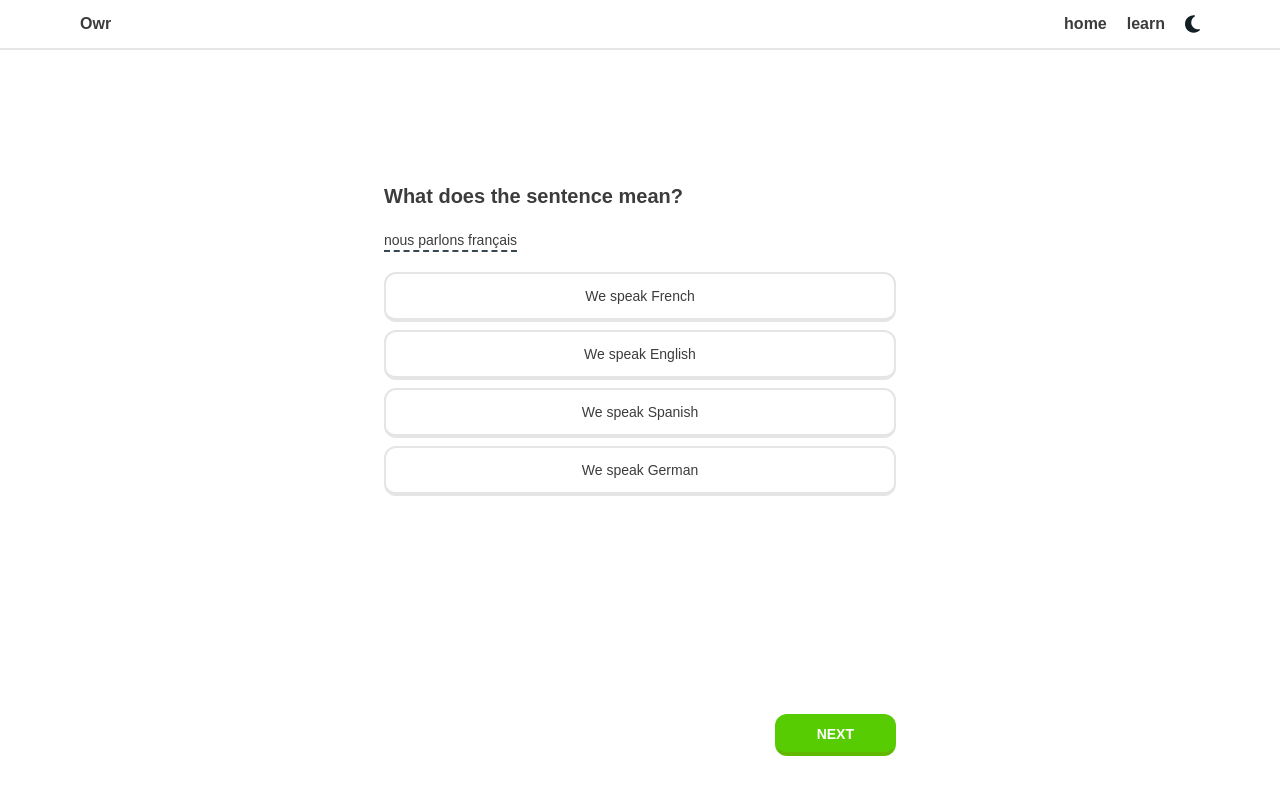
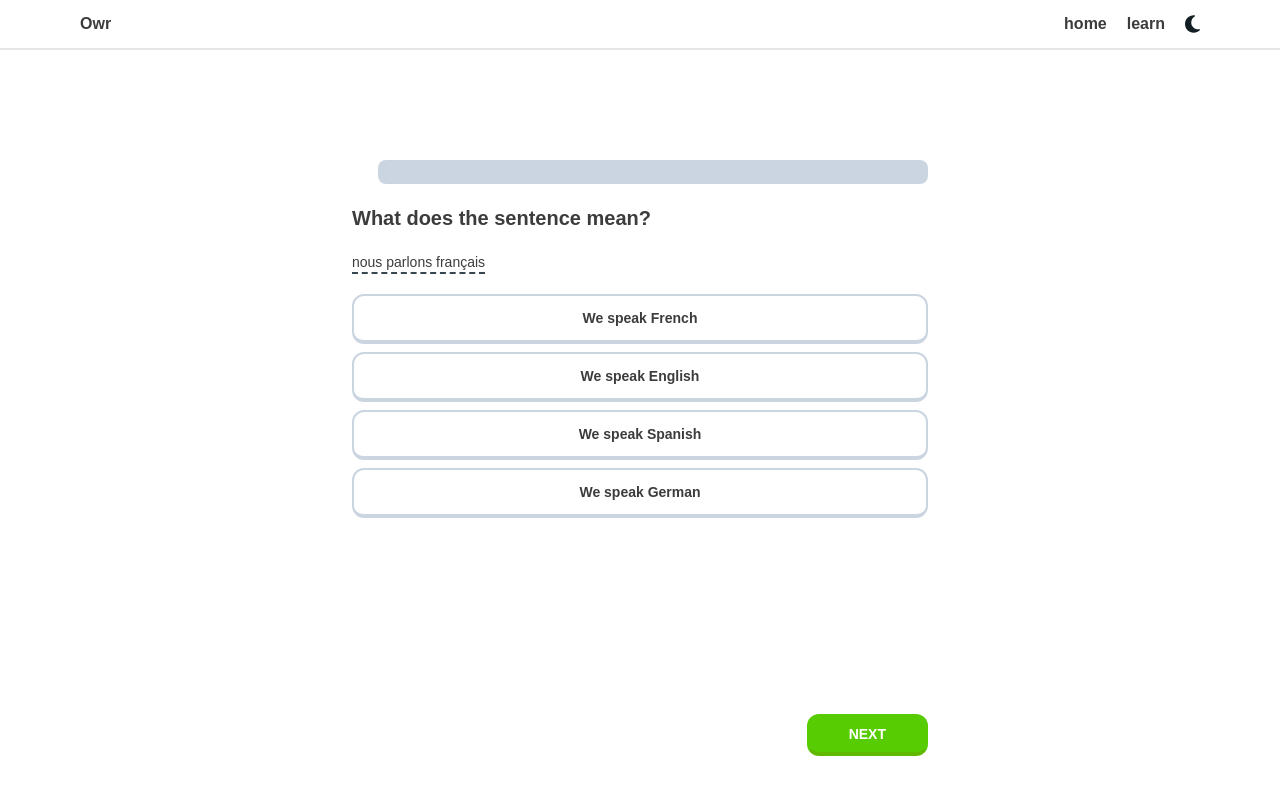
Before and after one commit to huilensolis/owr, a React (Vite) app: page / in a window 1280 px wide. Both pictures are taken after a click on the button "Lets start!". Shown: the top 794 px of the page. Built offline with nearby package versions, Linux system fonts and the light colour scheme.

Commit message:
create progres bar

```diff
--- a/src/components/lesson/answer-list/index.tsx
+++ b/src/components/lesson/answer-list/index.tsx
@@ -20,15 +20,15 @@ export function AnswersList({ question }: questionInfoInput) {
   const styleWhenSelected = 'border-cm-blue'
 
   return (
-    <ul className="w-full max-w-lg flex flex-col gap-2 justify-center items-center">
+    <ul className="w-full flex flex-col gap-2 justify-center items-center">
       {answerOptions.map((answer, index) => (
         <li key={index} className="w-full flex justify-center items-center">
           <button
             className={`${
               selectedAnwer === index
                 ? styleWhenSelected
-                : 'border-cm-light-gray dark:border-cm-gray'
-            }  w-full h-max px-5 py-3 text-sm bg-transparent border-2 border-b-4  rounded-xl text-cm-text-gray dark:text-cm-white flex justify-center items-center text-center hover:bg-cm-dark-white dark:hover:bg-[#202F36] transition-all delay-[0.3]`}
+                : 'border-slate-300 dark:border-slate-700'
+            }  w-full h-max px-5 py-3 text-sm font-semibold bg-transparent border-2 border-b-4  rounded-xl text-cm-text-gray dark:text-cm-white flex justify-center items-center text-center hover:bg-cm-dark-white dark:hover:bg-[#202F36] transition-all delay-[0.3]`}
             onClick={() => handleClick(index)}
           >
             {answer}
--- a/src/components/lesson/index.tsx
+++ b/src/components/lesson/index.tsx
@@ -2,15 +2,39 @@ import { Quest } from '../../interfaces/quest.interface'
 import { AnswersList } from './answer-list'
 import { NavigateQuestions } from './navigate-questions'
 import { Question } from './question'
+import { ProgressBar } from './progress-bar/index'
+import { useQuestionStore } from '../../store/questions'
+import { Link } from 'react-router-dom'
 
 export function Lesson({ questionInfo }: { questionInfo: Quest }) {
+  const totalQuestionsLength = useQuestionStore(
+    (myState) => myState.questions
+  ).length
+  const actualQuiestion = useQuestionStore((myState) => myState.currentQuestion)
+
   return (
-    <section className="h-full w-full flex flex-col justify-between items-center gap-20">
+    <section className="h-full max-w-xl w-full flex flex-col justify-between items-center gap-20">
       <section className="w-full h-full flex justify-center items-center gap-5 flex-col">
+        <section className="w-full h-6 flex gap-2 justify-between">
+          <Link to="/" className='h-full'>
+            <svg
+              xmlns="http://www.w3.org/2000/svg"
+              height="1em"
+              viewBox="0 0 384 512"
+              className="fill-cm-white cursor-pointer h-full"
+            >
+              <path d="M342.6 150.6c12.5-12.5 12.5-32.8 0-45.3s-32.8-12.5-45.3 0L192 210.7 86.6 105.4c-12.5-12.5-32.8-12.5-45.3 0s-12.5 32.8 0 45.3L146.7 256 41.4 361.4c-12.5 12.5-12.5 32.8 0 45.3s32.8 12.5 45.3 0L192 301.3 297.4 406.6c12.5 12.5 32.8 12.5 45.3 0s12.5-32.8 0-45.3L237.3 256 342.6 150.6z" />
+            </svg>
+          </Link>
+          <ProgressBar
+            maxValue={totalQuestionsLength}
+            actualValue={actualQuiestion}
+          />
+        </section>
         <Question text={questionInfo.originalText} />
         <AnswersList question={questionInfo} />
       </section>
-      <section className="max-w-lg w-full h-max flex justify-center items-end sm:py-11 py-5">
+      <section className="w-full h-max flex justify-center items-end sm:py-11 py-5">
         <NavigateQuestions />
       </section>
     </section>
--- /dev/null
+++ b/src/components/lesson/progress-bar/index.tsx
@@ -0,0 +1,15 @@
+export function ProgressBar({
+  actualValue,
+  maxValue
+}: {
+  actualValue: number
+  maxValue: number
+}) {
+  return (
+    <progress
+      value={actualValue}
+      max={maxValue}
+      className="h-full w-full [&::-webkit-progress-bar]:rounded-lg [&::-webkit-progress-value]:rounded-lg [&::-webkit-progress-bar]:bg-slate-300 dark:[&::-webkit-progress-bar]:bg-slate-700 [&::-webkit-progress-value]:bg-cm-green [&::-moz-progress-bar]:bg-cm-green transition-all delay-300"
+    />
+  )
+}
--- a/src/components/lesson/question/index.tsx
+++ b/src/components/lesson/question/index.tsx
@@ -1,6 +1,6 @@
 export function Question({ text }: { text: string }) {
   return (
-    <article className="w-full max-w-lg h-max flex justify-center items-start flex-col gap-5">
+    <article className="w-full w-full h-max flex justify-center items-start flex-col gap-5">
       <h2 className="font-bold text-xl text-cm-text-gray dark:text-cm-white">
         What does the sentence mean?
       </h2>
--- a/src/pages/lesson/index.tsx
+++ b/src/pages/lesson/index.tsx
@@ -6,7 +6,7 @@ export function LessonPage() {
   const questionIndex = useQuestionStore((myState) => myState.currentQuestion)
   const questionInfo = questionList[questionIndex]
   return (
-    <main className="w-full h-[calc(100dvh-87px)]">
+    <main className="w-full h-[calc(100dvh-87px)] flex justify-center items-center">
       {questionInfo !== undefined && <Lesson questionInfo={questionInfo} />}
       {questionInfo === undefined && (
         <span className="text-cm-red">
--- a/src/store/questions.ts
+++ b/src/store/questions.ts
@@ -33,7 +33,15 @@ export const useQuestionStore = create<MyZustandState>((set, get) => {
         .sort(() => Math.random() - 0.5)
         .slice(0, limit)
 
-      set({ questions, resume: { ...get().resume, totalQuestions: limit } })
+      set({
+        questions,
+        resume: {
+          correctAnswers: 0,
+          totalQuestions: limit,
+          wrongAnswers: 0
+        },
+        currentQuestion: 0
+      })
     },
     selectAnwer(questionId: number, answerIndex: number) {
       const { questions } = get()
```
